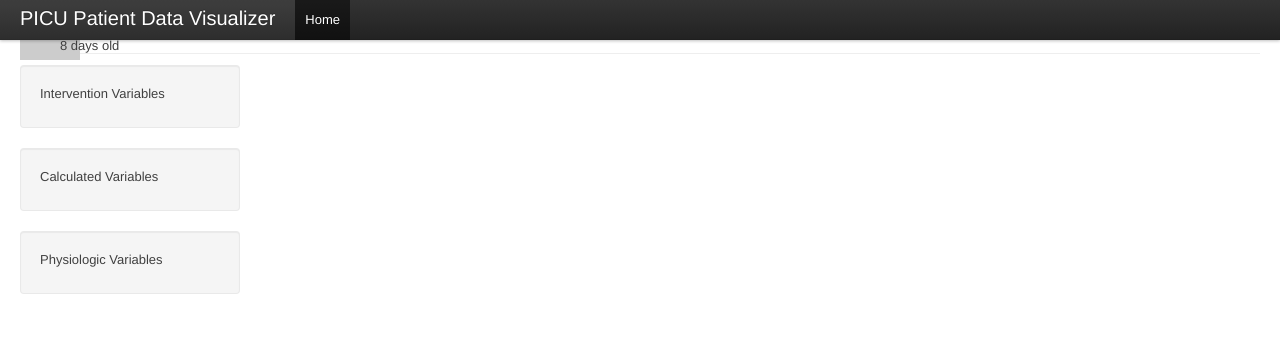
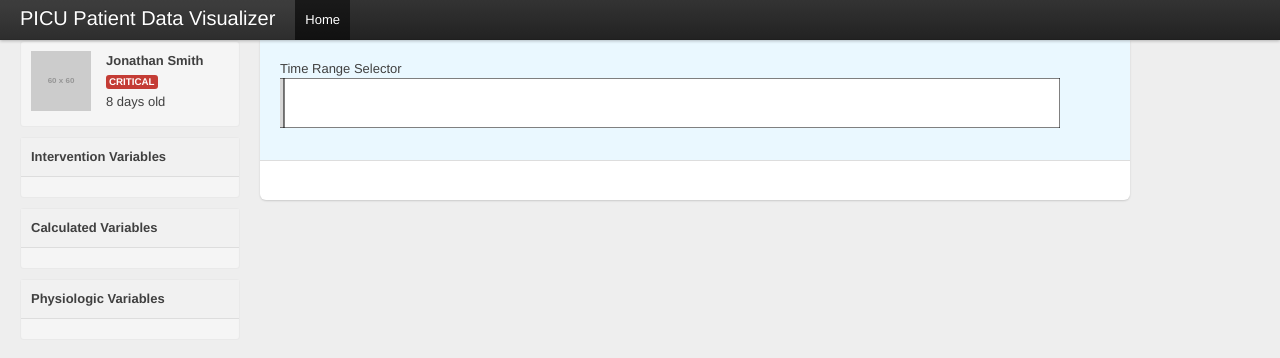
Before and after one commit to jmvldz/MedDataVis, a plain HTML site: page picu_vis.html in a window 1280 px wide. Drawn offline with Linux system fonts and the light colour scheme; no server answers; placeholder pictures from the web are drawn by us.

Commit message:
Fixed HTML naming

```diff
--- a/picu_vis.html
+++ b/picu_vis.html
@@ -12,6 +12,7 @@
     <script type="text/javascript" src="d3/d3.time.js"></script>
     <script type="text/javascript" src="./jquery.js"></script>
     <script type="text/javascript" src="./jquery_ui.js"></script>
+    <script type="text/javascript" src="picu_vis.js"></script>
 
     <!-- Le HTML5 shim, for IE6-8 support of HTML elements -->
     <!--[if lt IE 9]>
@@ -20,7 +21,7 @@
 
     <!-- Le styles -->
     <link rel="stylesheet" href="./bootstrap.min.css">
-    <link rel="stylesheet" type="text/css" href="picu_vis2.css" />
+    <link rel="stylesheet" type="text/css" href="picu_vis.css" />
 
     <!-- Le fav and touch icons -->
     <link rel="shortcut icon" href="images/favicon.ico">
@@ -99,7 +100,6 @@
                     <ul id="charts">
                     </ul>
                   </div>
-                  <script type="text/javascript" src="picu_vis2.js"></script>
             </div>
           </div>
           <!-- <div class="span0">
```
